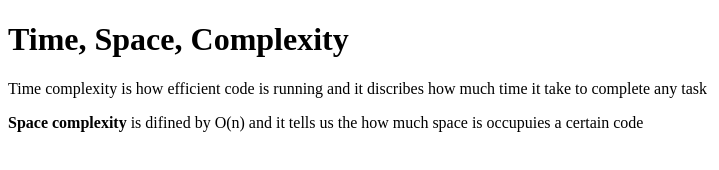
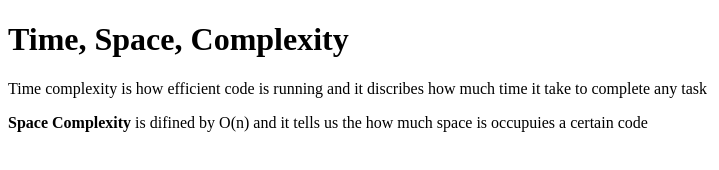
Before and after one commit to acciojob/time-and-space-complexity-manikanta2223, a website: page main.html in a window 1280 px wide. Shown: the full height of the page, 0-719 px from the left. Drawn offline with Linux system fonts and the light colour scheme.

Commit message:
created a submission

```diff
--- a/main.html
+++ b/main.html
@@ -10,7 +10,7 @@
 	<!-- the entire body must be written by student -->
 	<h1>Time, Space, Complexity</h1>
 	<p>Time complexity is how efficient code is running and it discribes how much time it take to complete any task </p>
-	<p><b>Space complexity</b> is difined by O(n) and it tells us the how much space is occupuies a certain code </p>
+	<p><b>Space Complexity</b> is difined by O(n) and it tells us the how much space is occupuies a certain code </p>
     <script type="text/javascript" src="./script.js">
 </script>
 
```
